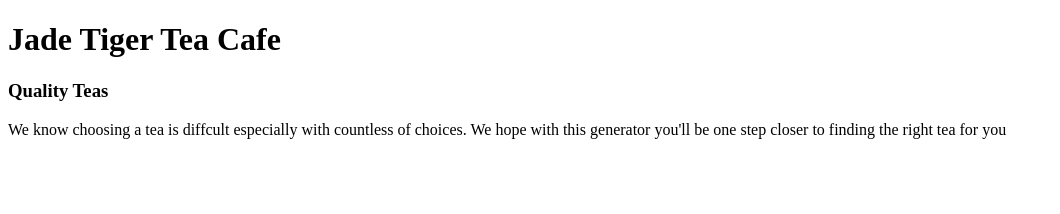
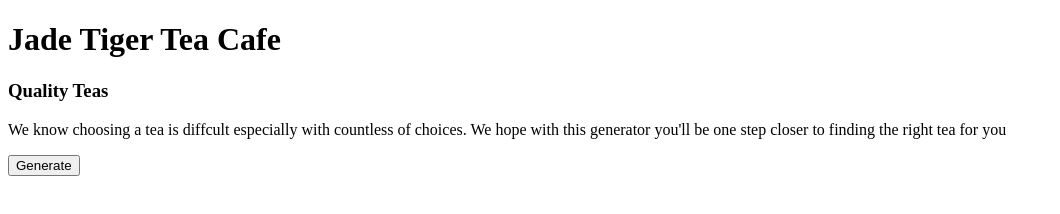
Before and after one commit to tingtastic/jade_tiger_tea_generator, a plain HTML site: page index.html in a window 1280 px wide. Shown: the whole page, without its empty margins (0-1060 px from the left). Drawn offline with Linux system fonts and the light colour scheme.

Commit message:
Added a Generate button

```diff
--- a/index.html
+++ b/index.html
@@ -15,6 +15,7 @@
         </div>
         <div class="tea-button">
           <!--- Insert Button Here --->
+          <button id="generate">Generate</button>
         </div>
     </body>
 </html>
```
